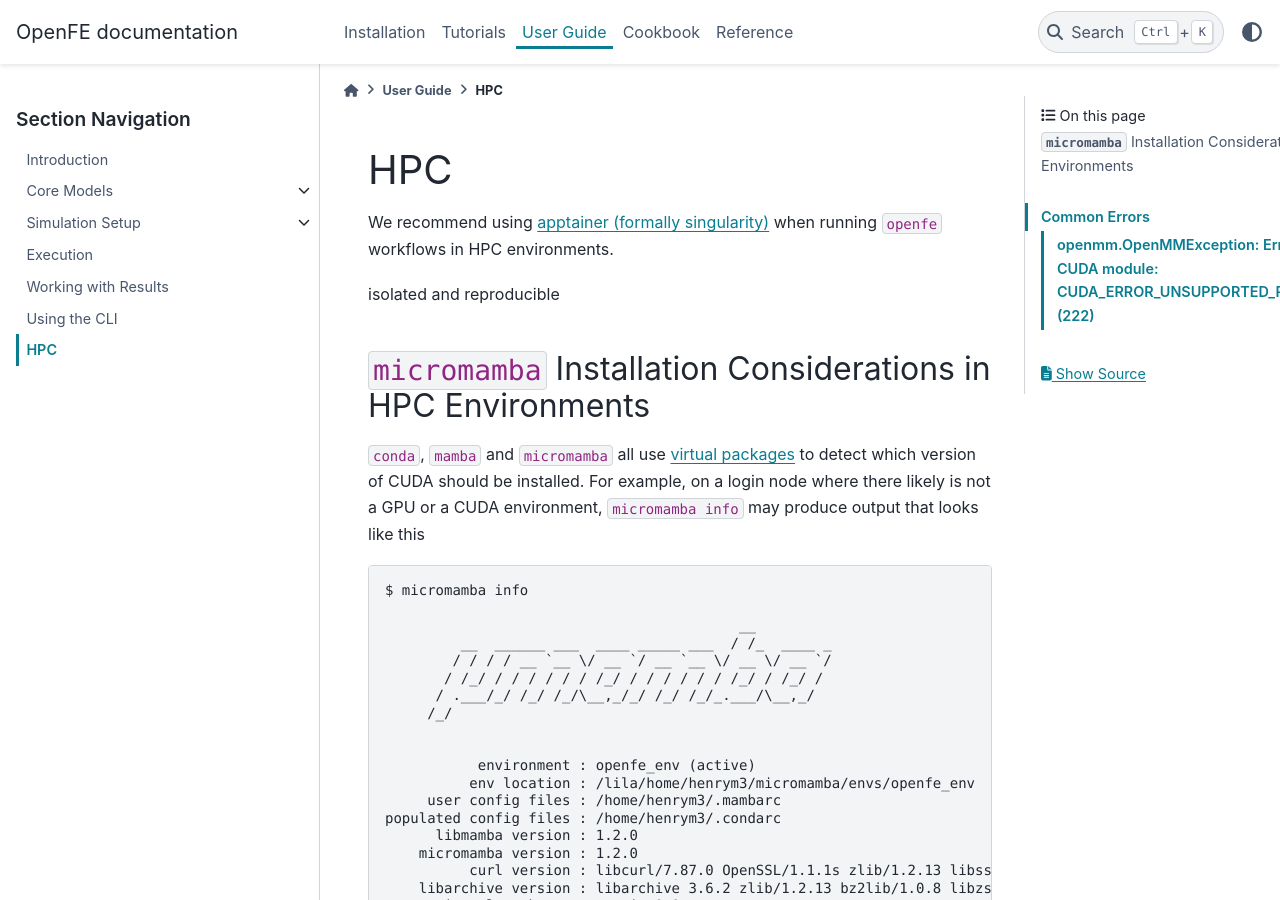
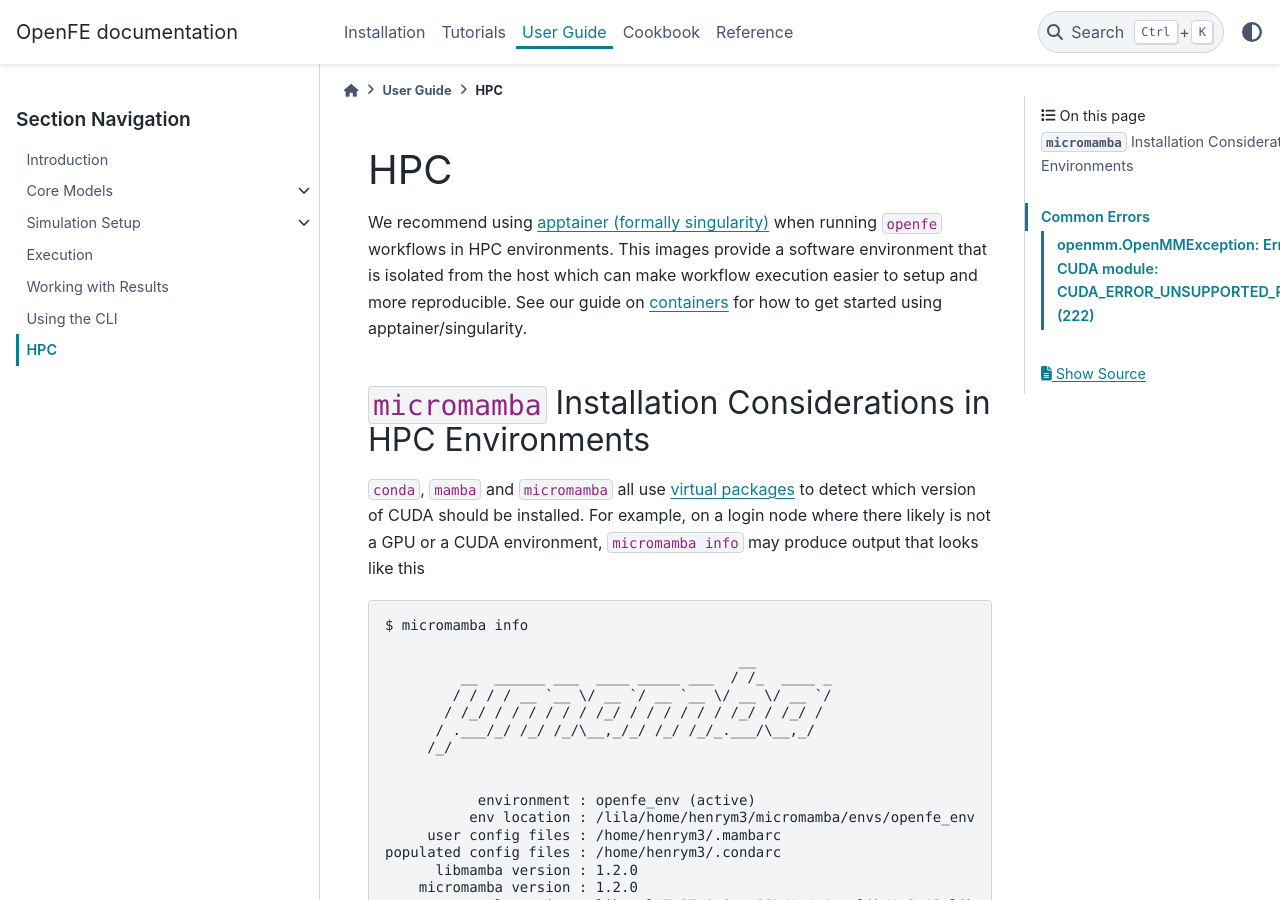
Before and after one commit to OpenFreeEnergy/openfe, a Sphinx documentation site: the page built from docs/guide/hpc.rst, in a window 1280 px wide and 900 px high. Built offline with Sphinx 7.4.7 and the PyData theme 0.15.4, drawn with Linux system fonts in a browser that asks for light colours.

Commit message:
make it easier to link to other sections

```diff
--- a/docs/conf.py
+++ b/docs/conf.py
@@ -33,9 +33,13 @@
     'sphinx_click.ext',
     'sphinxcontrib.autodoc_pydantic',
     'sphinx_toolbox.collapse',
+    'sphinx.ext.autosectionlabel'
 ]
 
 autoclass_content = 'both'
+# Make sure labels are unique
+# https://www.sphinx-doc.org/en/master/usage/extensions/autosectionlabel.html#confval-autosectionlabel_prefix_document
+autosectionlabel_prefix_document = True
 
 # Add any paths that contain templates here, relative to this directory.
 templates_path = ['_templates']
--- a/docs/guide/hpc.rst
+++ b/docs/guide/hpc.rst
@@ -2,8 +2,8 @@
 ===
 
 We recommend using `apptainer (formally singularity) <https://apptainer.org/>`_ when running ``openfe`` workflows in HPC environments.
-
-isolated and reproducible
+This images provide a software environment that is isolated from the host which can make workflow execution easier to setup and more reproducible.
+See our guide on :ref:`containers <installation:containers>` for how to get started using apptainer/singularity.
 
 ``micromamba`` Installation Considerations in HPC Environments
 --------------------------------------------------------------
```
Also changed, not shown: other parts of docs/guide/hpc.rst (+0 -2 lines).
